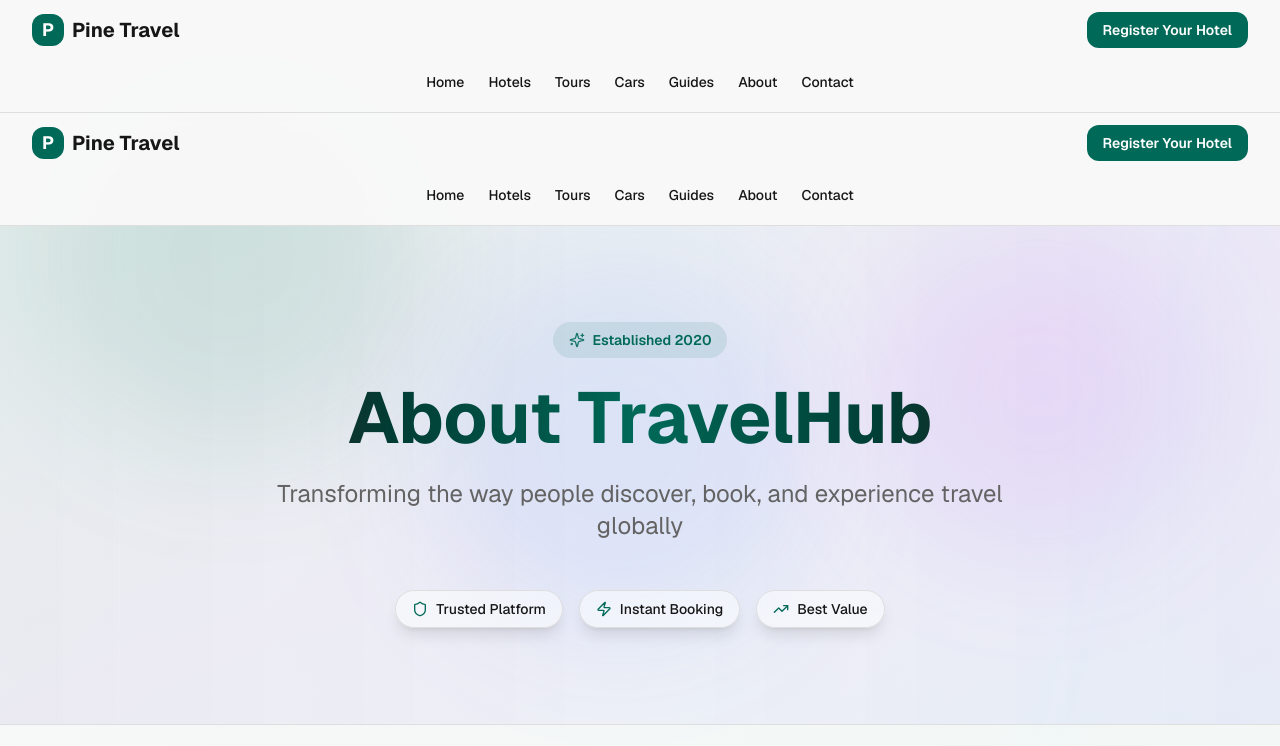
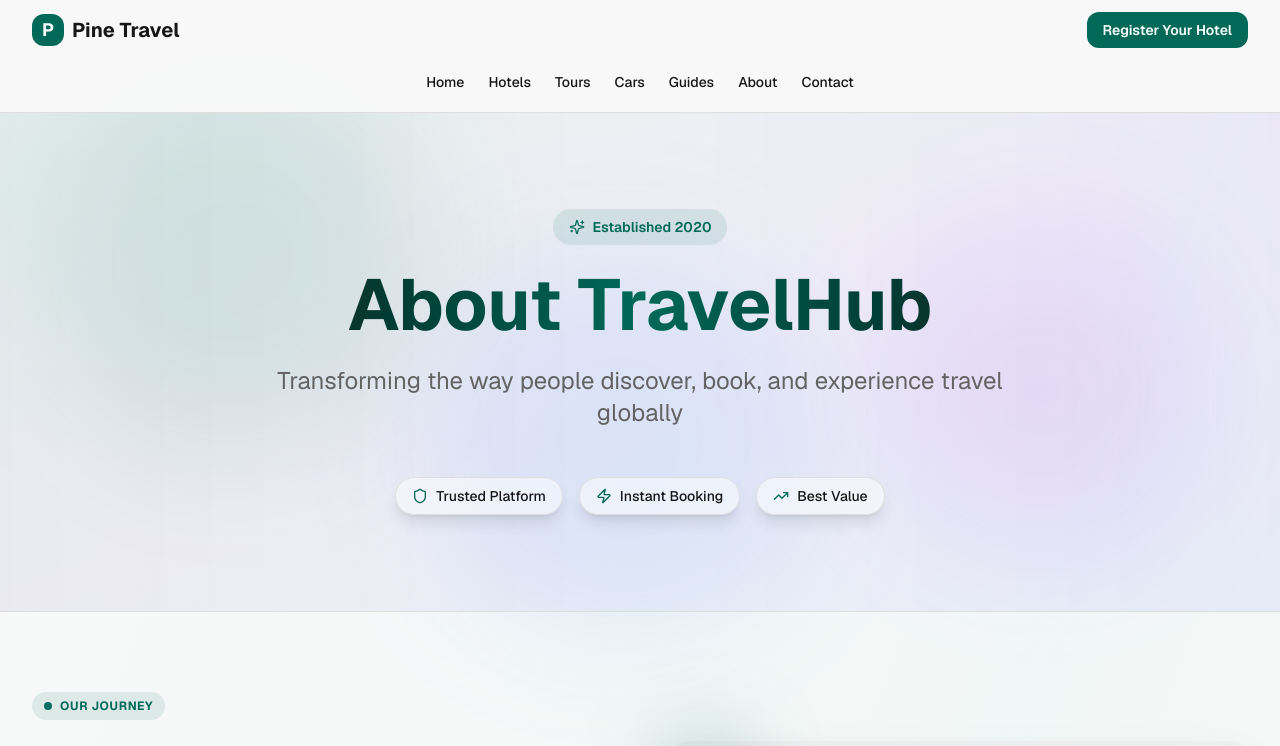
Before and after one commit to SyedHassamJan/PineHotelFrontend, a Next.js app: page /about in a window 1280 px wide. Shown: the top 746 px of the page. Built offline with nearby package versions, Linux system fonts and the light colour scheme.

Commit message:
commit new

```diff
--- a/app/about/page.tsx
+++ b/app/about/page.tsx
@@ -67,7 +67,7 @@ export default function AboutPage() {
 
   return (
     <div className="relative overflow-hidden">
-      <Navbar />
+      {/* <Navbar />   */}
 
       {/* Animated Background Elements */}
       <div className="fixed inset-0 -z-10 overflow-hidden pointer-events-none">
@@ -354,7 +354,7 @@ export default function AboutPage() {
         </div>
       </section>
 
-      <Footer />
+      {/* <Footer /> */}
 
       <style jsx global>{`
         @keyframes float {
--- a/app/contact/page.tsx
+++ b/app/contact/page.tsx
@@ -41,7 +41,7 @@ export default function ContactPage() {
 
   return (
     <div className="relative overflow-hidden">
-      <Navbar />
+      {/* <Navbar />  */}
 
       {/* Animated Background Elements */}
       <div className="fixed inset-0 -z-10 overflow-hidden pointer-events-none">
@@ -331,7 +331,7 @@ export default function ContactPage() {
         </div>
       </section>
 
-      <Footer />
+      {/* <Footer /> */}
 
       <style jsx global>{`
         @keyframes float {
```
